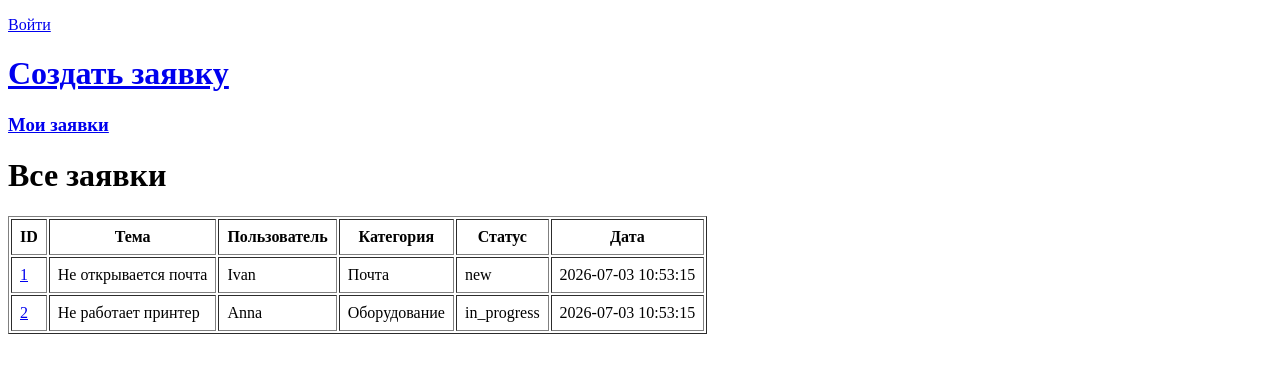
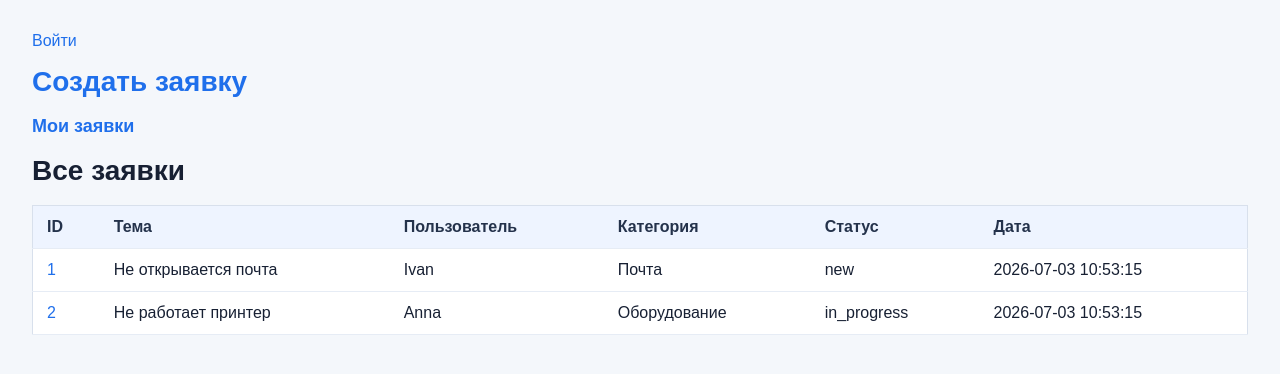
Before and after one commit to olmixr/service-desk, a PHP site: page / in a window 1280 px wide. Shown: the top 374 px of the page. Run offline with PHP 8.4, Linux system fonts and the light colour scheme; data comes from the database, SQL or seed files in the repository.

Commit message:
style: add base table styling

```diff
--- /dev/null
+++ b/public/css/style.css
@@ -0,0 +1,58 @@
+* {
+    box-sizing: border-box;
+}
+
+body {
+    margin: 0;
+    padding: 32px;
+    font-family: Arial, sans-serif;
+    background: #f4f7fb;
+    color: #172033;
+}
+
+a {
+    color: #1f6feb;
+    text-decoration: none;
+}
+
+a:hover {
+    text-decoration: underline;
+}
+
+p {
+    margin: 0 0 16px;
+}
+
+h1 {
+    margin: 0 0 18px;
+    font-size: 28px;
+}
+
+h3 {
+    margin: 0 0 18px;
+    font-size: 18px;
+}
+
+table {
+    width: 100%;
+    border-collapse: collapse;
+    background: #ffffff;
+    border: 1px solid #d8e0ec;
+}
+
+th,
+td {
+    padding: 12px 14px;
+    border-bottom: 1px solid #e6ecf5;
+    text-align: left;
+}
+
+th {
+    background: #eef4ff;
+    color: #24324b;
+    font-weight: 700;
+}
+
+tr:hover td {
+    background: #f8fbff;
+}
--- a/public/index.php
+++ b/public/index.php
@@ -31,6 +31,7 @@ function e(string $value): string
 <head>
     <meta charset="UTF-8">
     <title>Service Desk</title>
+    <link rel="stylesheet" href="css/style.css">
 </head>
 <body>
 
@@ -51,7 +52,7 @@ function e(string $value): string
 <h3><a href="my-tickets.php">Мои заявки</a></h3>
 <h1>Все заявки</h1>
 
-<table border="1" cellpadding="8">
+<table>
     <thead>
     <tr>
         <th>ID</th>
```
